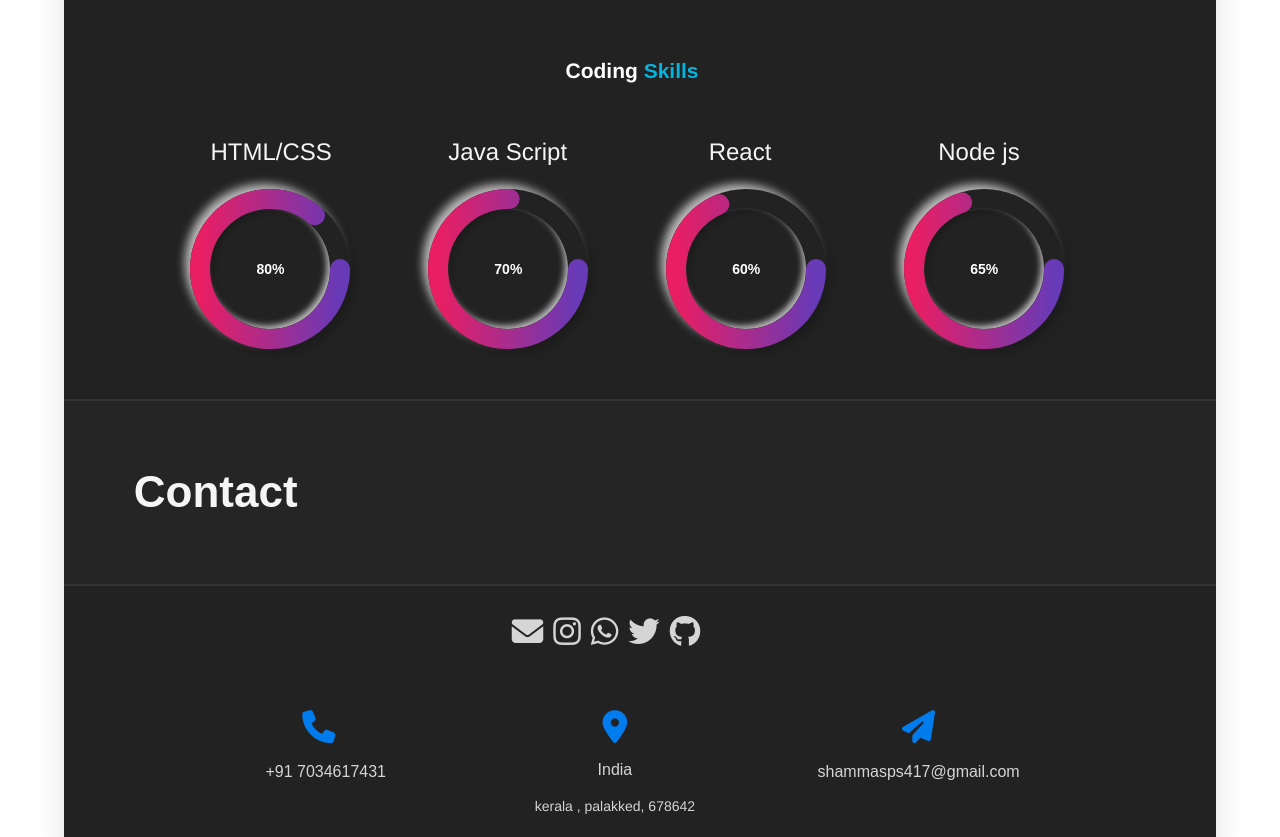
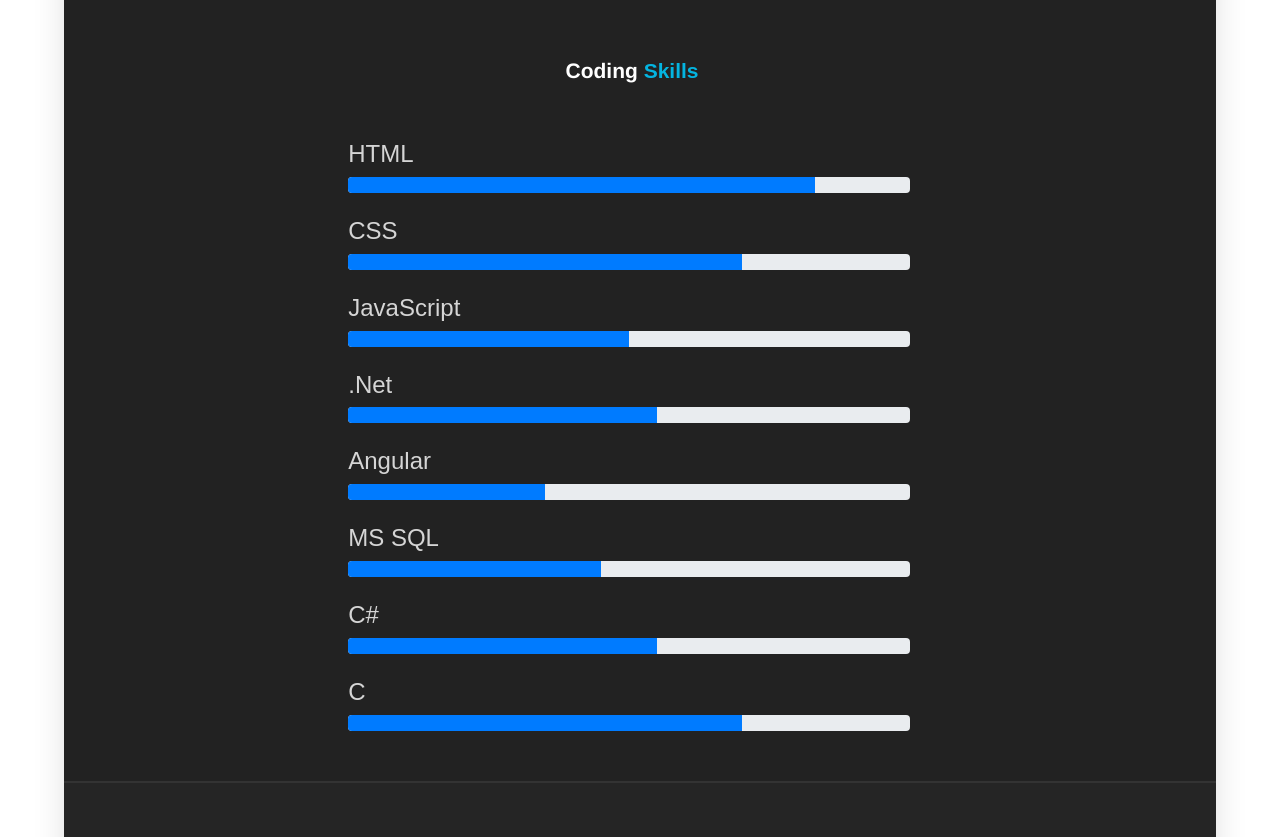
Before and after one commit to shammasps/portfolio, a plain HTML site: page index.html in a window 1280 px wide. Shown: the part 1078-1915 px from the top of the page. Drawn offline with nearby package versions, Linux system fonts and the light colour scheme.

Commit message:
newUpdate

```diff
--- a/index.html
+++ b/index.html
@@ -159,10 +159,62 @@
 
          <!--Skill 2-->
 
+         <div class="study2">
+          <h4 class="mt-4">HTML</h4>
+            <div class="progress">
+              <div class="progress-bar progress-bar-success" role="progressbar" aria-valuenow="40" aria-valuemin="0" aria-valuemax="100" style="width: 83%;">
+              <span class="sr-only">83% Complete (success)</span>
+              </div>
+            </div>
+          <h4 class="mt-4">CSS</h4>
+          <div class="progress">
+            <div class="progress-bar progress-bar-info" role="progressbar" aria-valuenow="20" aria-valuemin="0" aria-valuemax="100" style="width: 70%">
+            <span class="sr-only">70% Complete</span>
+            </div>
+          </div>
+          <h4 class="mt-4">JavaScript</h4>
+          <div class="progress">
+            <div class="progress-bar progress-bar-warning" role="progressbar" aria-valuenow="60" aria-valuemin="0" aria-valuemax="100" style="width: 50%">
+            <span class="sr-only">50% Complete (warning)</span>
+            </div>
+          </div>
+          <h4 class="mt-4">.Net</h4>
+          <div class="progress">
+            <div class="progress-bar progress-bar-danger" role="progressbar" aria-valuenow="80" aria-valuemin="0" aria-valuemax="100" style="width: 55%">
+            <span class="sr-only">55% Complete (danger)</span>
+            </div>
+          </div>
+          <h4 class="mt-4">Angular</h4>
+          <div class="progress">
+            <div class="progress-bar progress-bar-danger" role="progressbar" aria-valuenow="80" aria-valuemin="0" aria-valuemax="100" style="width: 35%">
+            <span class="sr-only">35% Complete (danger)</span>
+            </div>
+          </div>
+          <h4 class="mt-4">MS SQL</h4>
+          <div class="progress">
+            <div class="progress-bar progress-bar-danger" role="progressbar" aria-valuenow="80" aria-valuemin="0" aria-valuemax="100" style="width: 45%">
+            <span class="sr-only">45% Complete (danger)</span>
+            </div>
+          </div>
+          <h4 class="mt-4">C#</h4>
+          <div class="progress">
+            <div class="progress-bar progress-bar-danger" role="progressbar" aria-valuenow="80" aria-valuemin="0" aria-valuemax="100" style="width: 55%">
+            <span class="sr-only">55% Complete (danger)</span>
+            </div>
+          </div>
+          <h4 class="mt-4">C</h4>
+          <div class="progress">
+            <div class="progress-bar progress-bar-danger" role="progressbar" aria-valuenow="80" aria-valuemin="0" aria-valuemax="100" style="width: 70%">
+            <span class="sr-only">70% Complete (danger)</span>
+            </div>
+          </div>
+
+        </div>
+
          <!-- p1 skill -->
 
 
-         <div id="allskills" class="row">
+         <!-- <div id="allskills" class="row">
           <div class="col-md-3 skill-1">
             <div class="d-flex">
 
@@ -192,11 +244,11 @@
                </div>
               </div>
             </div>
-          </div>
+          </div> -->
 
          <!-- p2 skill -->
 
-         <div class="col-md-3 skill-2">
+         <!-- <div class="col-md-3 skill-2">
           <div class="d-flex">
 
             <div>
@@ -225,14 +277,14 @@
              </div>
             </div>
           </div>
-        </div>
+        </div> -->
 
 
        <!-- p3 skill -->
 
 
 
-        <div class="col-md-3 skill-3">
+        <!-- <div class="col-md-3 skill-3">
           <div class="d-flex">
 
             <div>
@@ -261,13 +313,13 @@
              </div>
             </div>
           </div>
-        </div>
+        </div> -->
 
 
          <!-- p4 skill -->
 
 
-        <div class="col-md-3 skill-4">
+        <!-- <div class="col-md-3 skill-4">
           <div class="d-flex">
 
             <div>
@@ -297,7 +349,10 @@
             </div>
           </div>
         </div>
-      </div>
+      </div> -->
+
+
+
 
         <!-- contact us -->
 
@@ -316,7 +371,7 @@
               <a href="https://mail.google.com/mail/u/1/?view=cm&fs=1&to=shammasps417@gmail.com&tf=1" target="_blank"><i class="fa-solid fa-envelope"></i></a>
               <a href="https://www.instagram.com/shammas___369" target="_blank"><i class="fa-brands fa-instagram"></i></a>
               <a href="https://wa.me/917034617431" target="_blank"><i class="fa-brands fa-whatsapp"></i></a>
-              <a href="https://twitter.com/shammasps" target="_blank"><i class="fa-brands fa-twitter"></i></a>
+              <a href="https://www.linkedin.com/in/mohammed-shammas-ps/" target="_blank"><i class="fa-brands fa-linkedin" style="font-size: 31px;color: white;margin-left: 10px;"></i></a>
               <a href="https://github.com/shammasps" target="_blank"><i class="fa-brands fa-github"></i></a>
               </div>
 
--- a/style.css
+++ b/style.css
@@ -388,7 +388,7 @@ body, p {
 
    /* skill 2 */
 
-#allskills{
+/* #allskills{
     margin-left: 7%;
 }
 .skill{
@@ -428,7 +428,7 @@ circle{
     stroke-width: 20px;
     stroke-dasharray: 472;
     stroke-dashoffset: 472;
-}
+} */
 /* % find this way
 472-472*0.65 */
 
@@ -437,7 +437,7 @@ circle{
         stroke-dashoffset:10;
     }
 }  */
-
+/*
 @keyframes animCircle1 {
     100%{
         stroke-dashoffset:94;
@@ -457,15 +457,14 @@ circle{
     100%{
         stroke-dashoffset:165;
     }
-}
+}     */
 
-
+/*
 svg{
     position: absolute;
     top: 0;
     left: 0;
-    /* margin-left: 26%;
-    margin-top: 86%; */
+
 }
 
 
@@ -477,8 +476,6 @@ svg{
     font-weight: 600;
     font-style: normal;
     color: #f5f5f5;
-    /* position: absolute; */
-    /* word-break: break-all; */
     padding-left: 20px;
 
 }
@@ -487,6 +484,11 @@ svg{
 }
 .node{
     margin-left: 10%;
+} */
+
+.study2{
+    width: 52%;
+    margin-left: 23%;
 }
 
 .single-page-content .content-area {
```
